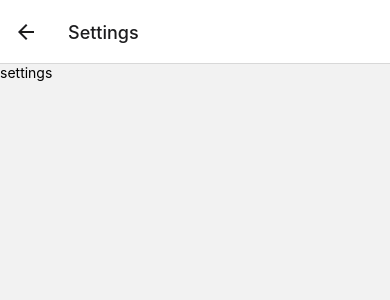
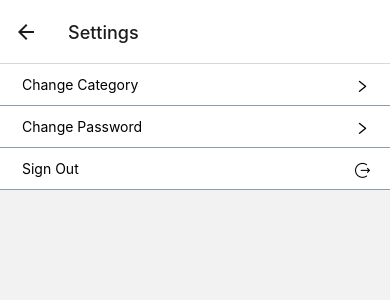
Before and after one commit to SandaruwanB/expo-app-project, a React Native app: screen /Settings in a window 390 px wide. Shown: the top 300 px of the page. Built offline with nearby package versions, Linux system fonts and the light colour scheme; no server answers.

Commit message:
settings page design

```diff
--- a/components/user/Settings.jsx
+++ b/components/user/Settings.jsx
@@ -1,14 +1,50 @@
-import React from 'react';
-import {View, StyleSheet, Text} from 'react-native';
+import React from 'react'
+import {View, StyleSheet, Text, TouchableOpacity, Dimensions} from 'react-native'
+import Icon from 'react-native-vector-icons/AntDesign'
 
 const Settings = () => {
+    const {width, height} = Dimensions.get('window');
+
     return (
-        <View>
-            <Text>settings</Text>
+        <View style={[styles.container, {maxWidth : width, maxHeight : height}]}>
+            <TouchableOpacity style={styles.signOut}>
+                <Icon name='right' style={styles.signOutIcon}/>
+                <Text style={styles.signOutText}>Change Category</Text>
+            </TouchableOpacity>
+            <TouchableOpacity style={styles.signOut}>
+                <Icon name='right' style={styles.signOutIcon}/>
+                <Text style={styles.signOutText}>Change Password</Text>
+            </TouchableOpacity>
+            <TouchableOpacity  style={styles.signOut}>
+                <Icon name='logout' style={styles.signOutIcon}/>
+                <Text style={styles.signOutText}>Sign Out</Text>
+            </TouchableOpacity>
         </View>
     );
 }
 
-const styles = StyleSheet.create({})
+const styles = StyleSheet.create({
+    container : {
+
+    },
+    signOut : {
+        width : '100%',
+        padding : 12,
+        position : 'relative',
+        backgroundColor : '#fff',
+        borderBottomColor : '#8F9BB3',
+        borderBottomWidth : 1,
+    },
+    signOutIcon : {
+        position : 'absolute',
+        right : 20,
+        top : 15,
+        fontSize : 15,
+    },
+    signOutText : {
+        marginLeft : 10,
+        fontSize : 14,
+    }
+});
 
 export default Settings;
```
